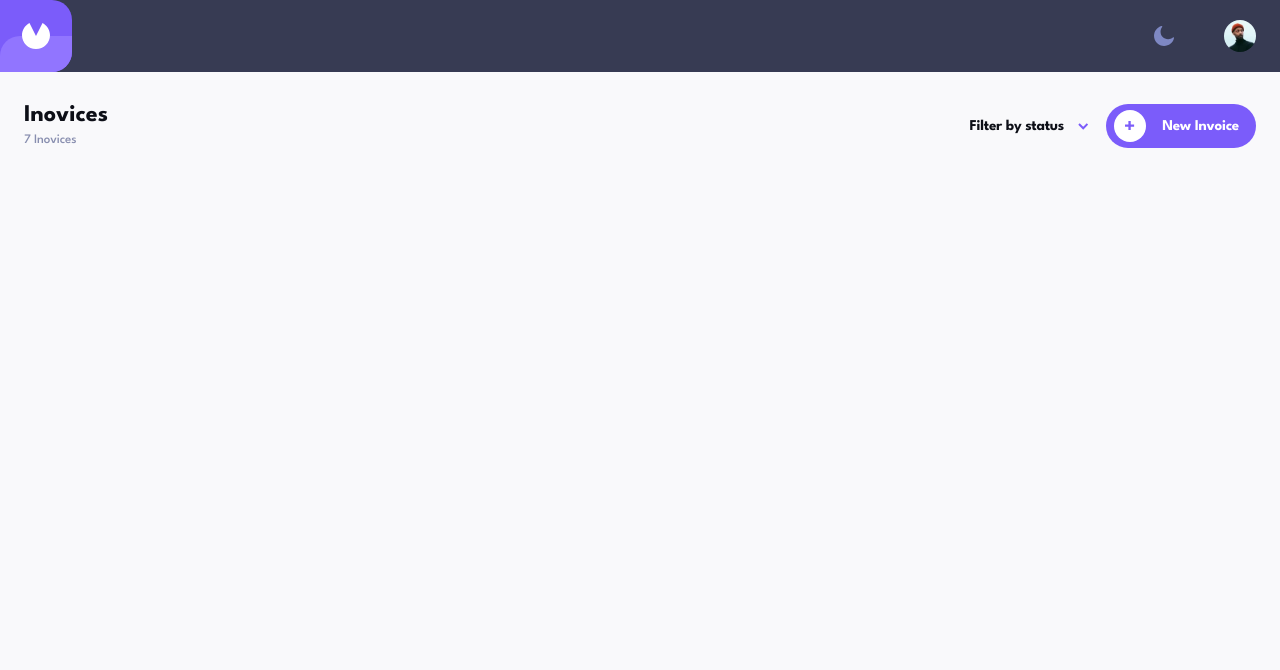
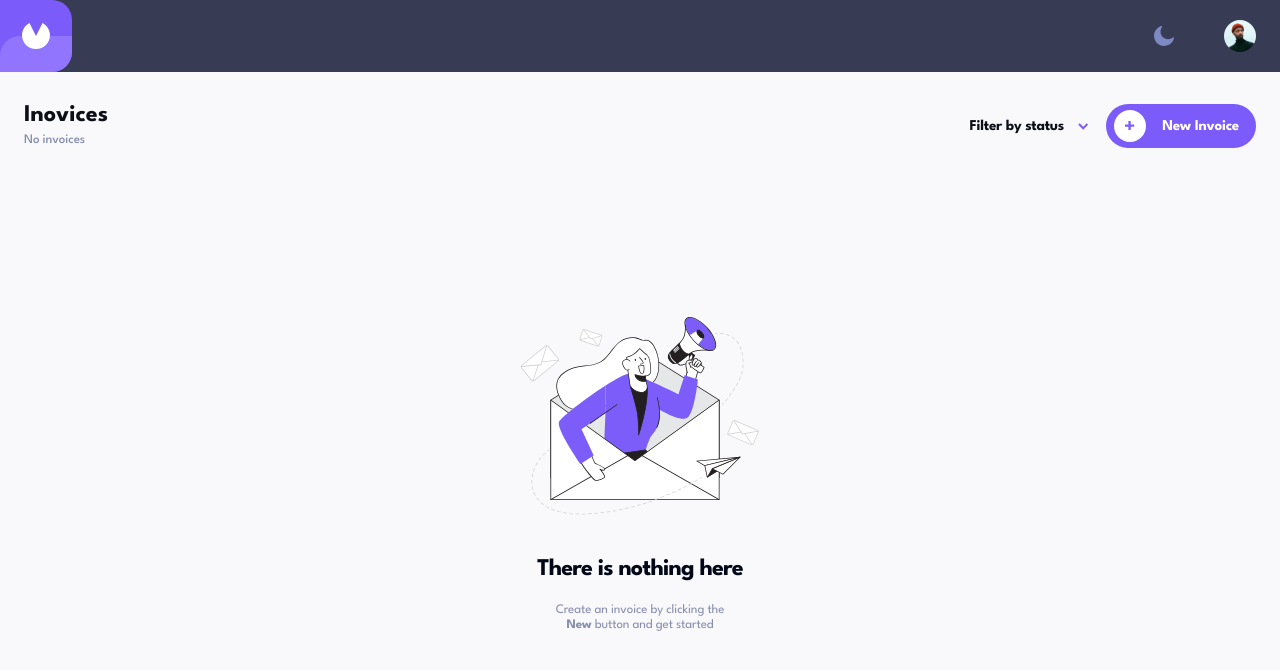
Before and after one commit to skarakash/invoices, a Next.js app: page / in a window 1280 px wide. Shown: the top 670 px of the page. Built offline with nearby package versions, Linux system fonts and the light colour scheme.

Commit message:
fallback page

```diff
--- a/app/page.tsx
+++ b/app/page.tsx
@@ -2,10 +2,20 @@
 import Sidebar from "@/components/Sidebar";
 import NewInvoiceButton from "@/components/NewInvoiceButton";
 import Filter from "@/components/Filter";
-import { useRef, useEffect, useState } from 'react';
+import Image from "next/image";
+import empty from '@/public/empty.svg'
+import { useEffect, useState } from 'react';
 
+interface Invoice {
+  id: string
+  status: string
+  paymentDue: string
+  clientName: string
+  total: number
+}
 export default function Home() {
   const [selectedTypes, setSelectedTypes] = useState<string[]>([])
+  const [invoices, setInvoices] = useState<Invoice[]>([])
 
 
   useEffect(() => {
@@ -13,13 +23,13 @@ export default function Home() {
   }, [selectedTypes])
 
   return (
-    <div>
+    <div className="h-screen flex flex-col">
       <Sidebar />
-      <div className="ml-[24px] mr-[24px]">
+      <div className="ml-[24px] mr-[24px] grow flex flex-col">
         <div className="flex items-center">
           <div>
             <h1 className="text-headings font-bold leading-[22px] text-[24px] tracking-[-0.75] mb-[7px]">Inovices</h1>
-            <p className="text-subheadings font-medium leading-[15px] text-[13px] tracking-[-0.1px]">7 Inovices</p>
+            {invoices.length == 0 && <p className="text-subheadings font-medium leading-[15px] text-[13px] tracking-[-0.1px]">No invoices</p>}
           </div>
           <div className="ml-auto">
             <Filter
@@ -31,6 +41,19 @@ export default function Home() {
             <NewInvoiceButton />
           </div>
         </div>
+        {invoices.length === 0 && <div className="grow flex flex-col justify-center mt-[0] m-auto text-center">
+          <Image
+            src={empty}
+            width={193}
+            height={160}
+            alt="no items image"
+            className="mb-[42px] md:w-[240px] md:h-[200px]"
+          />
+          <h2 className="font-bold leading-[22px] text-[24px] tracking-[-0.75px] mb-[23px]">There is nothing here</h2>
+          <p className="text-subheadings leading-[15px] text-[13px] tracking-[-0.1px]">Create an invoice by clicking the</p>
+          <p className="text-subheadings leading-[15px] text-[13px] tracking-[-0.1px]"><span className="font-bold">New&nbsp;</span>button and get started</p>
+        </div>
+        }
       </div>
     </div>
   );
```
Also changed, not shown: app/globals.css (+0 -9 lines), public/empty.svg (added).
